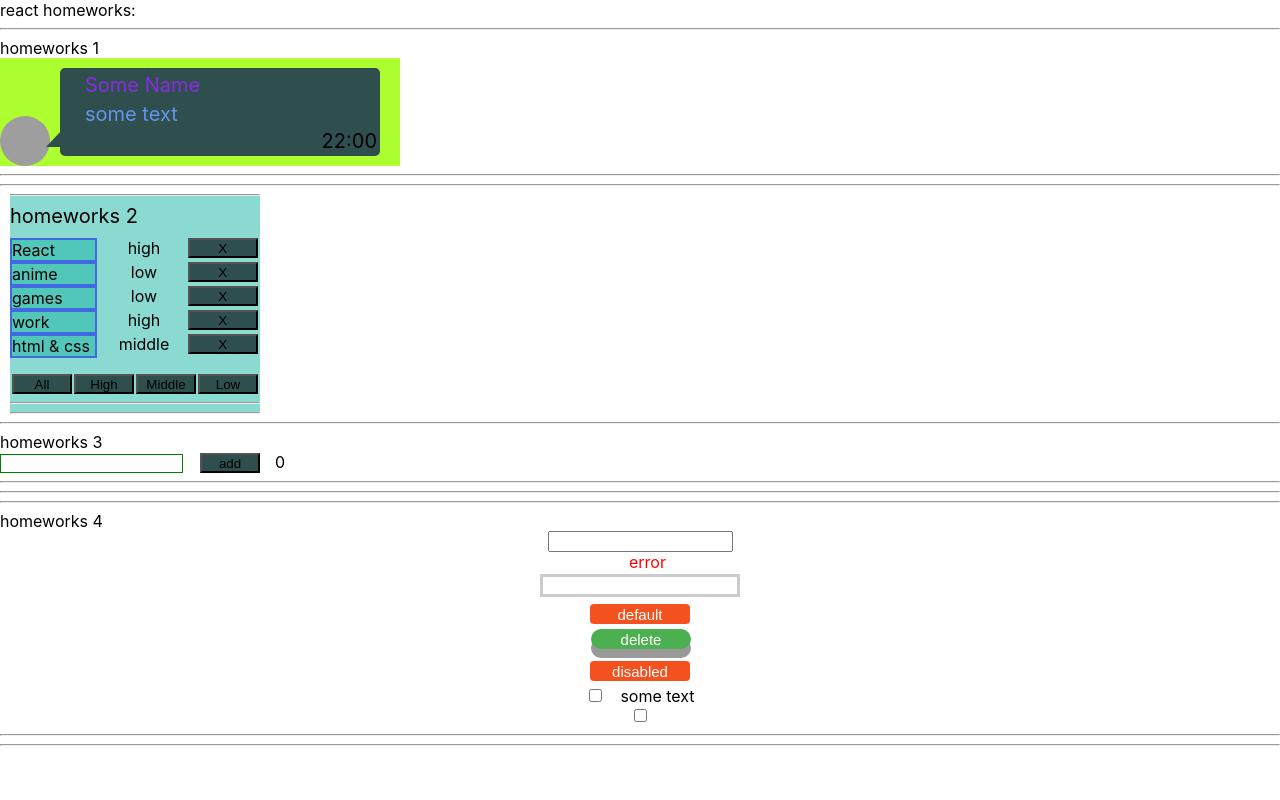
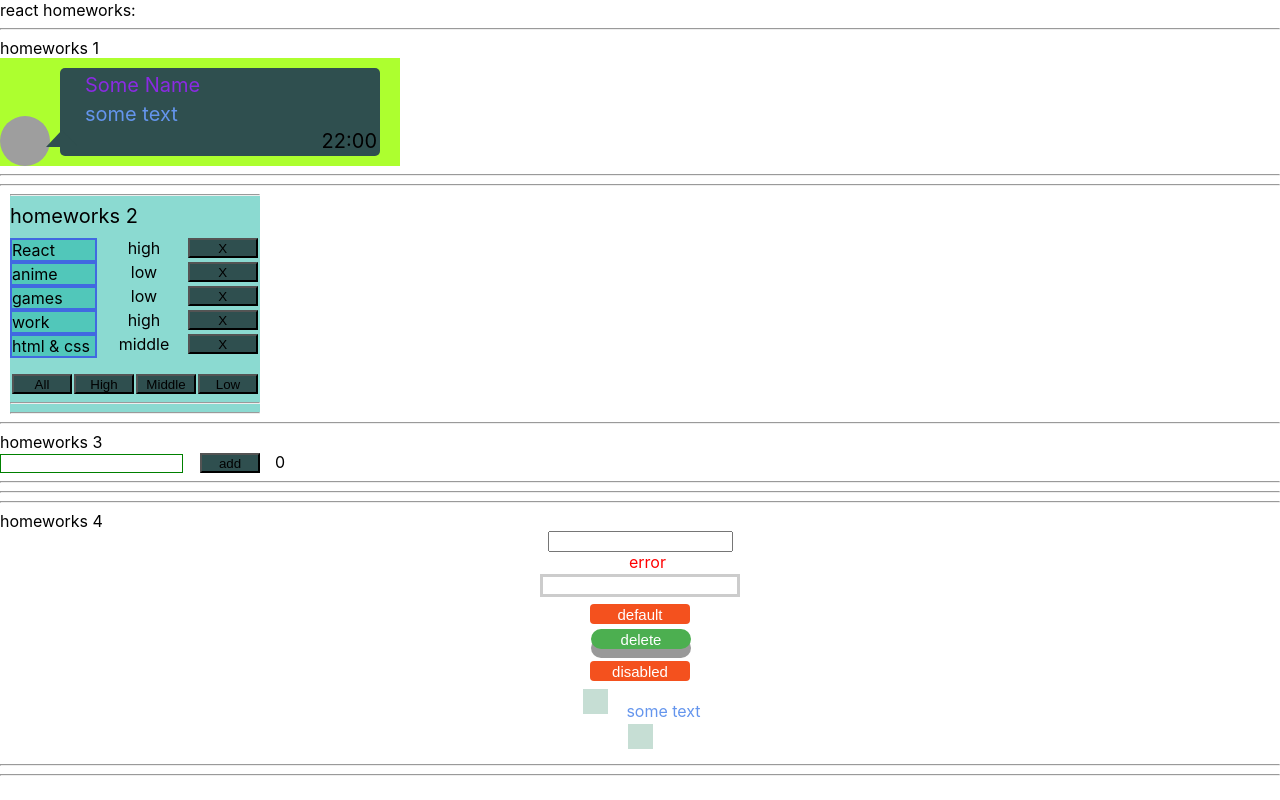
Before and after one commit to EvgeniyCvirko/it-incubator-HomeWork-Ignat, a React (Create React App) app: page / in a window 1280 px wide. Built offline with nearby package versions, Linux system fonts and the light colour scheme; grey boxes are pictures that could not be loaded.

Commit message:
finish css CheckBox

```diff
--- a/src/p2-homeworks/h4/common/c3-SuperCheckbox/SuperCheckbox.module.css
+++ b/src/p2-homeworks/h4/common/c3-SuperCheckbox/SuperCheckbox.module.css
@@ -1,7 +1,18 @@
 .checkbox {
+    appearance: none;
+    width: 25px;
+    height: 25px;
+    cursor: pointer;
+    background: #35896848;
+    color: cornflowerblue;
+}
 
+.checkbox:checked {
+    appearance: none;
+    background: url('https://img.icons8.com/fluency/48/000000/instagram-check-mark.png');
+    background-size: contain;
 }
 
 .spanClassName {
-
+    color: cornflowerblue;
 }
```
